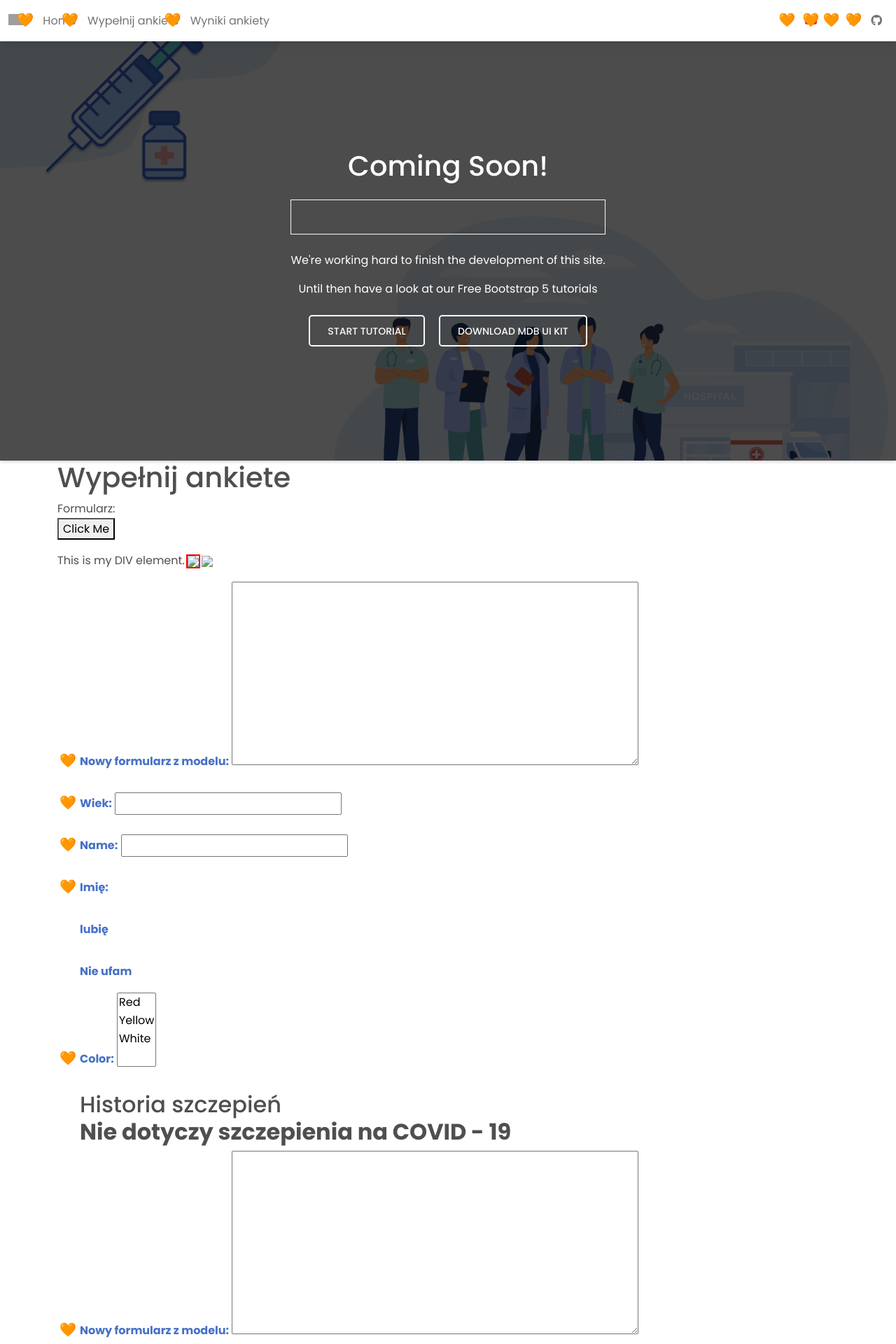
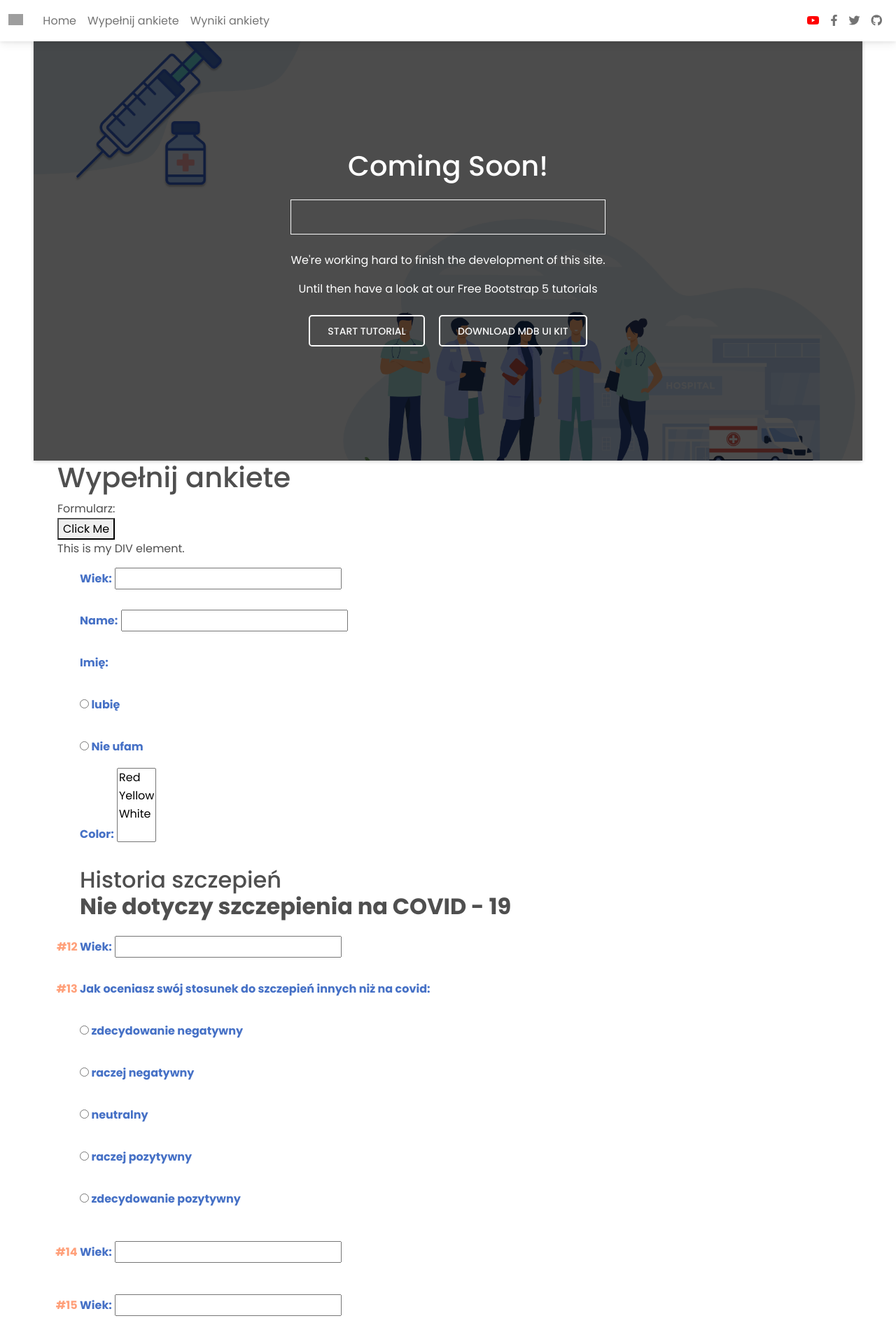
Before and after one commit to informacja/przedmiotHumanistyczny, a Django app: page /wypelnij/ in a window 1280 px wide. Shown: the top 1920 px of the page at 70% size. Run offline with Django 4.2, Linux system fonts and the light colour scheme; some libraries are stand-ins or nearby versions; grey boxes are pictures that could not be loaded.

Commit message:
numeration

```diff
--- a/ankiety/models.py
+++ b/ankiety/models.py
@@ -4,7 +4,7 @@ from django.db import models
 # from django.views.generic import ListView
 
 class Odpowiedz(models.Model):
-    Nowy_formularz_z_modelu = models.TextField()
+    # Nowy_formularz_z_modelu = models.TextField()
     wiek = models.IntegerField()
 
     # geeks_field = models.TextField()
--- a/ankiety/static/ankiety/css/psw.css
+++ b/ankiety/static/ankiety/css/psw.css
@@ -1,5 +1,22 @@
 li::marker {
-  color: blue;
-  font-size: 1.2em;
-  content: "🧡 ";
+  content: "";
 }
+
+li {
+  counter-increment: li;
+  display: list-item;
+}
+
+ ul.main>li::marker {
+  display: list-item;
+  content: "#" counter(li) " ";
+  color: lightsalmon;
+  font-weight: bold;
+}
+
+body {
+  counter-reset: li;
+  /*line-height: 1.4;*/
+  /*font-family: system-ui;*/
+  margin: 3rem;
+}
--- a/ankiety/static/ankiety/css/rox.css
+++ b/ankiety/static/ankiety/css/rox.css
@@ -21,12 +21,12 @@ h2 span{
     font-weight: 700;
 }
 /* HIDE RADIO */
-[type=radio] {
-  position: absolute;
-  opacity: 0;
-  width: 0;
-  height: 0;
-}
+/*[type=radio] {*/
+/*  position: absolute;*/
+/*  opacity: 0;*/
+/*  width: 0;*/
+/*  height: 0;*/
+/*}*/
 
 /* IMAGE STYLES */
 [type=radio] + img {
--- a/ankiety/templates/wypelnij.html
+++ b/ankiety/templates/wypelnij.html
@@ -12,35 +12,35 @@ Formularz:
 
 <div id="myDIV">
   This is my DIV element.
-    <label>
-  <input type="radio" name="test" value="small" checked>
-  <img src="https://via.placeholder.com/40x60/0bf/fff&text=A">
-</label>
+<!--    <label>-->
+<!--  <input type="radio" name="test" value="small" checked>-->
+<!--  <img src="https://via.placeholder.com/40x60/0bf/fff&text=A">-->
+<!--</label>-->
 
-<label>
-  <input type="radio" name="test" value="big">
-  <img src="https://via.placeholder.com/40x60/b0f/fff&text=B">
-</label>
+<!--<label>-->
+<!--  <input type="radio" name="test" value="big">-->
+<!--  <img src="https://via.placeholder.com/40x60/b0f/fff&text=B">-->
+<!--</label>-->
     <ul id="0">
         {{ form0.as_ul }}
     </ul>
 </div>
-    <ul id="1">
+    <ul id="1" class="main">
         <h2 class="naglowek">Historia szczepień<br>
             <span>Nie dotyczy szczepienia na COVID - 19</span>
         </h2>
         {{ form1.as_ul }}
     </ul>
-    <ul id="2">
+    <ul id="2"class="main">
         {{ form2.as_ul }}
     </ul>
-    <ul id="3">
+    <ul id="3"class="main">
         {{ form3.as_ul }}
     </ul>
-    <ul id="4">
+    <ul id="4"class="main">
         {{ form4.as_ul }}
     </ul>
-    <ul id="5">
+    <ul id="5"class="main">
         {{ form5.as_ul }}
     </ul>
     <input type="submit" value="Wyślij">
```
